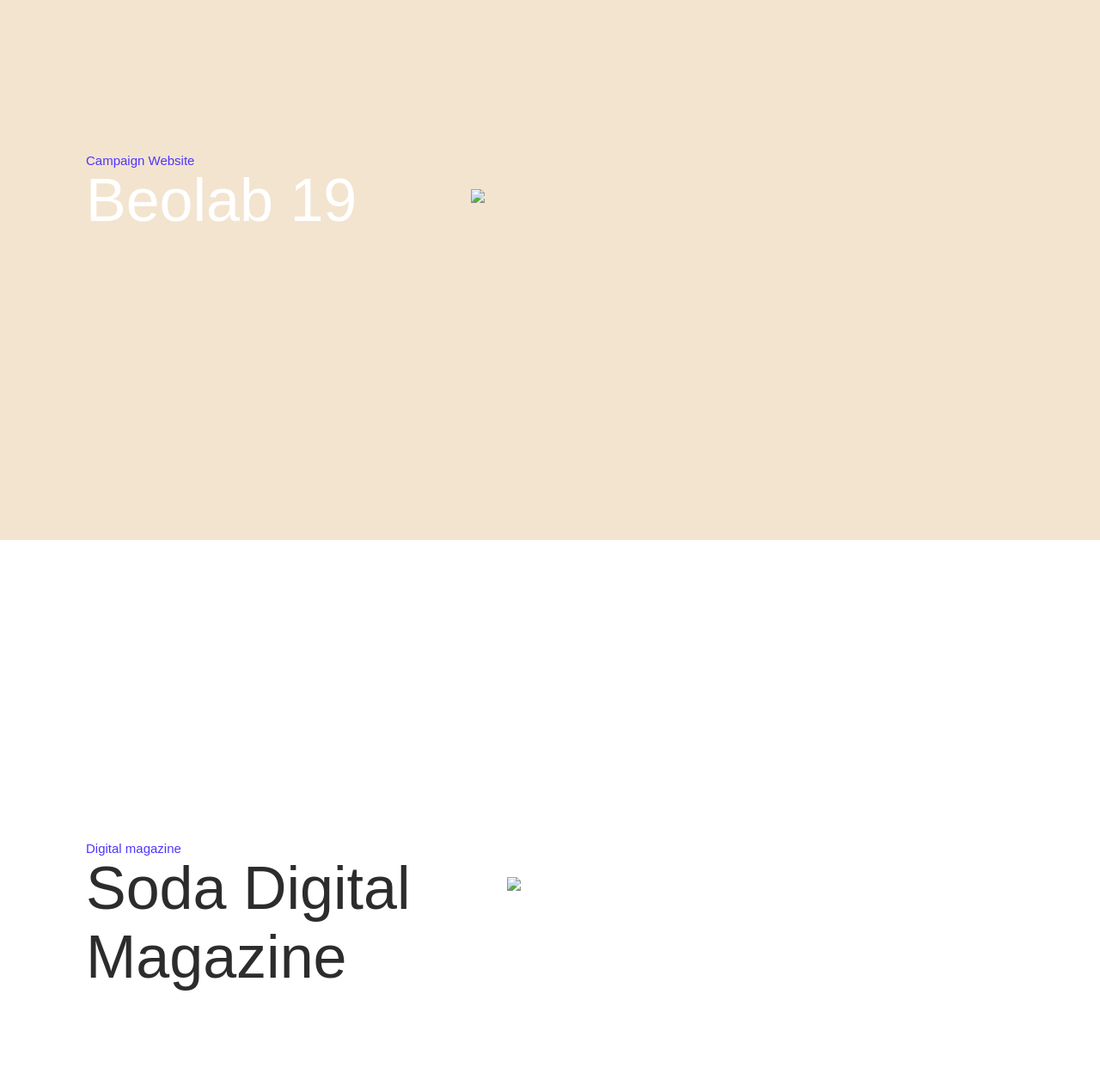
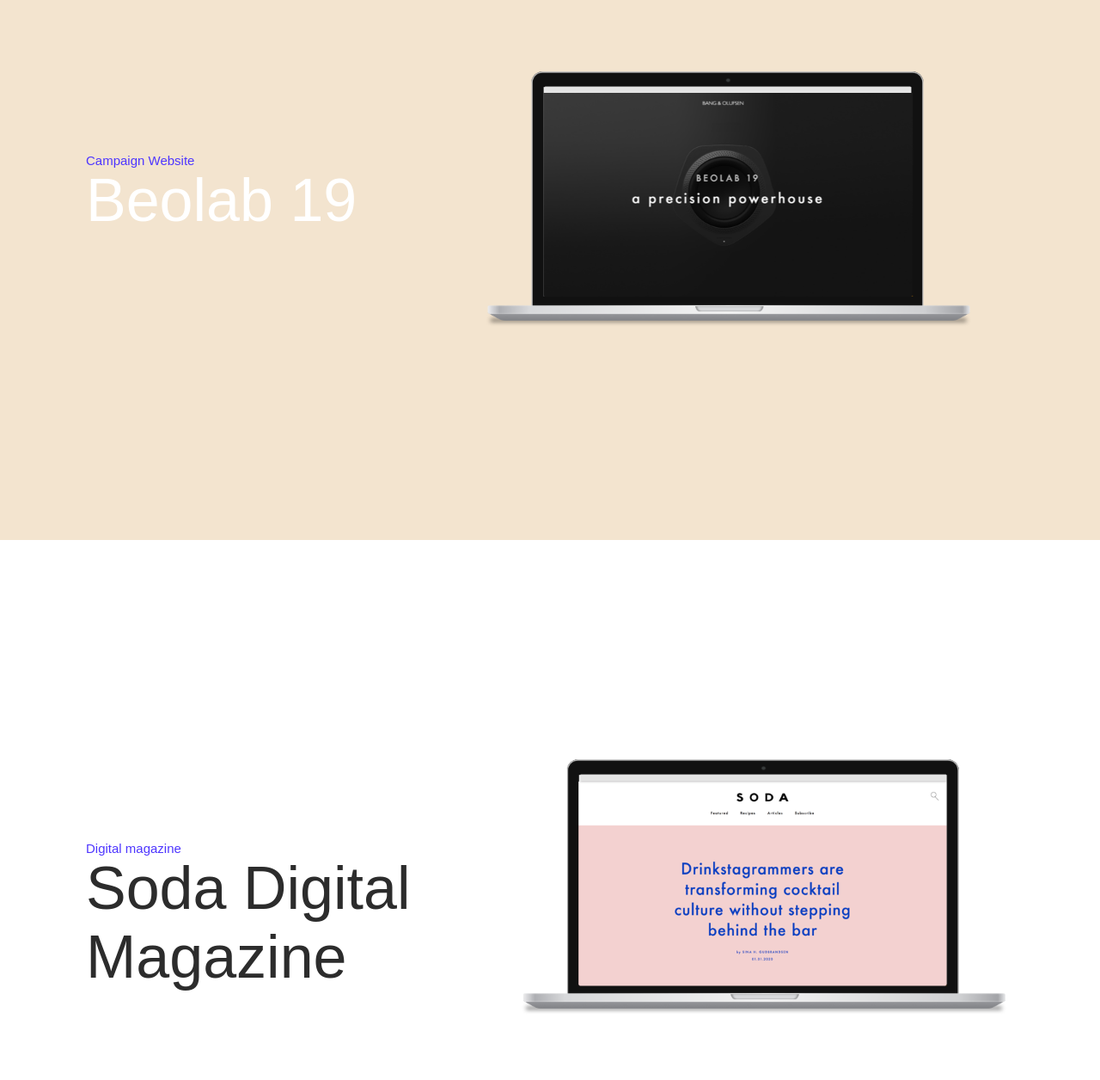
Before and after one commit to SinaGudbrandsen/portfolio, a plain HTML site: page index.html in a window 1280 px wide. Shown: the part 972-2228 px from the top of the page at 86% size. Drawn offline with Linux system fonts and the light colour scheme; files whose address does not match are found by name.

Commit message:
Update index.html

```diff
--- a/index.html
+++ b/index.html
@@ -69,7 +69,7 @@
                         <p   class="campaign">Campaign Website</p>
                         <p   class="beolabNineteen">Beolab 19</p>
                         </div>
-                        <img class="mockupcampaign" src="../SinaGudbrandsen.github.io-master/img/beolabmockup.png">
+                        <img class="mockupcampaign" src="../img/beolabmockup.png">
                     </div>
                 </a>
 
@@ -80,7 +80,7 @@
                             <p  class="sodaTekst">Digital magazine</p>
                             <p class="sodaMagazine">Soda Digital Magazine</p>
                         </div>
-                        <img class="mockupmagazine" src="../SinaGudbrandsen.github.io-master/img/sodaarticlemockup.png">
+                        <img class="mockupmagazine" src="../img/sodaarticlemockup.png">
                     </div>
                 </a>
 
@@ -91,7 +91,7 @@
                                 <p  class="reactTekst">React app</p>
                                 <p class="reactApp">React app</p>
                             </div>
-                            <img class="mockupReact" src="../SinaGudbrandsen.github.io-master/img/reactimg/React_mockup.png">
+                            <img class="mockupReact" src="../img/reactimg/React_mockup.png">
 
                         </div>
                     </a>
```
